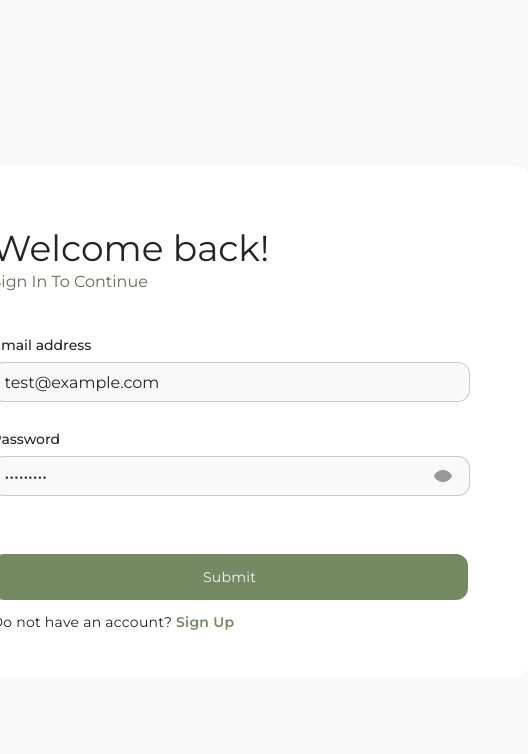
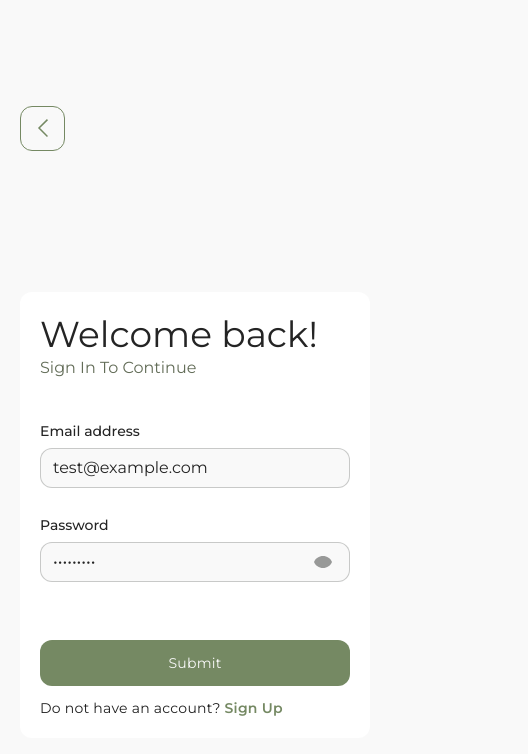
Before and after one commit to D4n1el13and37/e-commerce-app, a React (Vite) app: page /login in a window 390 px wide. Shown: the top 754 px of the page, 528 px wide, since content can reach past the window. Built offline with nearby package versions, Linux system fonts and the light colour scheme; no server answers.

Commit message:
feat: add responsive(media querry)

```diff
--- a/src/pages/Login/LoginPage.module.scss
+++ b/src/pages/Login/LoginPage.module.scss
@@ -17,6 +17,10 @@
 
   button {
     grid-column: 2 / 2;
+
+    @media (max-width: (768px)) {
+      grid-column: 1;
+    }
   }
 }
 
@@ -28,10 +32,26 @@
   grid-column: 3 / 12;
   border-radius: 12px;
   padding: 60px;
+  width: 100%;
   max-width: 596px;
   max-height: 512px;
   background-color: #fff;
   gap: 42px;
+
+  @media (max-width: (768px)) {
+    grid-column: 2 / -1;
+    padding: 40px;
+  }
+
+  @media (max-width: (600px)) {
+    grid-column: 2 / -1;
+  }
+
+  @media (max-width: (530px)) {
+    grid-column: 1 / 13;
+    padding: 20px;
+    max-width: 100%;
+  }
 }
 
 .headline {
@@ -66,7 +86,7 @@ form {
 .form__container {
   display: flex;
   flex-direction: column;
-  width: 478px;
+  min-width: 100%;
   gap: 12px;
 }
 
```
